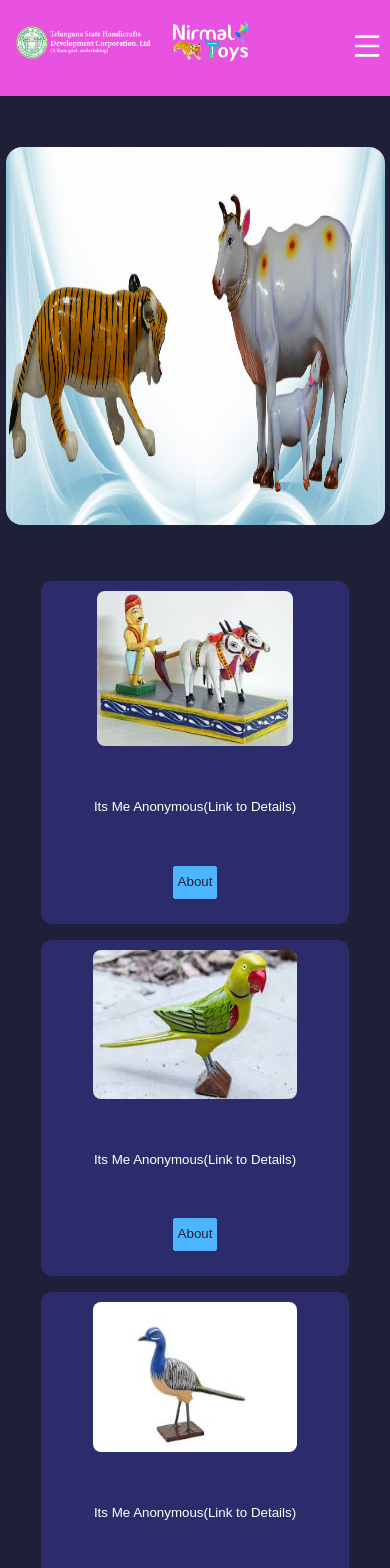
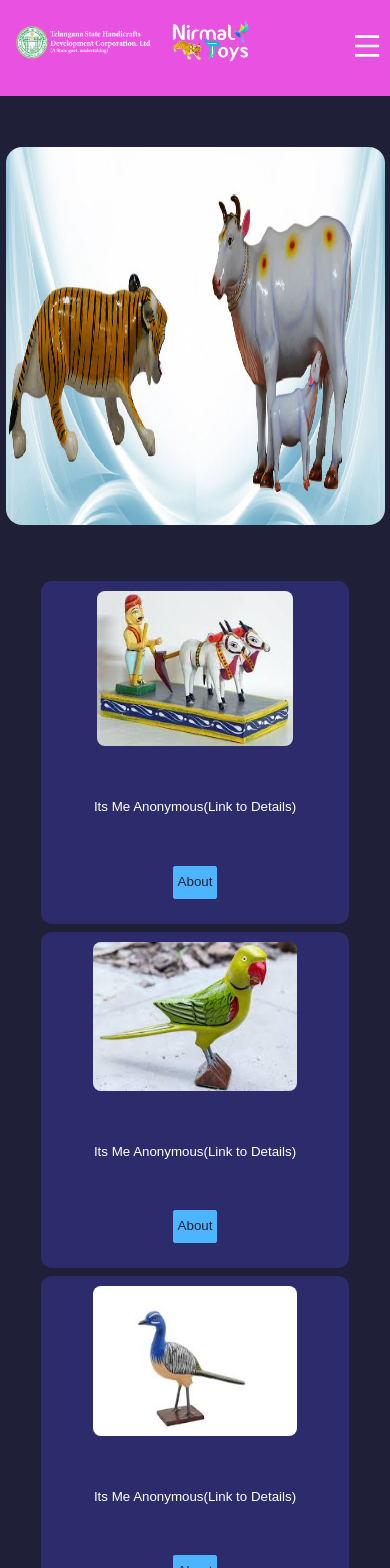
Before and after one commit to vinaymaggidi/NirmalToysMain, a React (Create React App) app: page /home in a window 390 px wide. Shown: the top 1568 px of the page. Built offline with nearby package versions, Linux system fonts and the light colour scheme.

Commit message:
Update newsEvents.css

```diff
--- a/src/components/NewsEvents/newsEvents.css
+++ b/src/components/NewsEvents/newsEvents.css
@@ -6,6 +6,7 @@
     font-size: 30px;
 }
 .news{
+    padding:15px;
     top: 5px;
     bottom: 5px;
     height: calc();
@@ -13,9 +14,16 @@
     border-style: none;
     border-color: rgb(241, 235, 235);
 }
-.news:hover{
-    background-color: rgba(215, 249, 255, 0.445);
-
+.news h3:hover{
+    display:inline-block;
+    background-color: rgb(233, 81, 225);
+    color:#0a0a23;
+    padding: 2px;
+    border-radius: 4px;
+}
+.videos-heading{
+    background-color: rgb(196, 214, 208);
+    color:#0a0a23;
 }
 .text{
     top: 0;
@@ -30,15 +38,14 @@
 .videos{
     display: grid;
     grid-template-columns: repeat(3, minmax(200px, 1fr)); /* Adjust the dimensions as needed */
-    grid-gap: 20px; /* Adjust the gap between images as needed */
+    grid-gap: 12px; /* Adjust the gap between images as needed */
     background-color: rgb(196, 214, 208);
     height: calc();
 }
 .video{
     /* background: var(--color-bg-variant); */
-    padding: 1rem;
-    border-radius: 2rem;
-    border: 1px solid transparent;
+    margin:2px auto;
+    padding: 0.25rem 1rem;
     transition: var(--transition);
     width: 100%;
     object-fit: fill;
@@ -50,19 +57,19 @@ iframe{
 
 /* ============ MEDIA QUERIES(MEDIUM DEVICES) =========== */
 @media screen and (max-width: 1024px) {
-    .galary-images {
+    .videos{
         grid-template-columns: 1fr 1fr;
-        gap: 1.2rem;
+        gap: 0.5rem;
     }
 }
 
 /* ============ MEDIA QUERIES(SMALL DEVICES) =========== */
 @media screen and (max-width: 600px) {
-    .galary-images {
+    .videos {
         grid-template-columns: 1fr;
-        gap: 1rem;
+        gap: 0.2em;
     }
-    .iframe{
-        height: 250px;
+    .heading{
+        font-size:18px;
     }
 }
```
